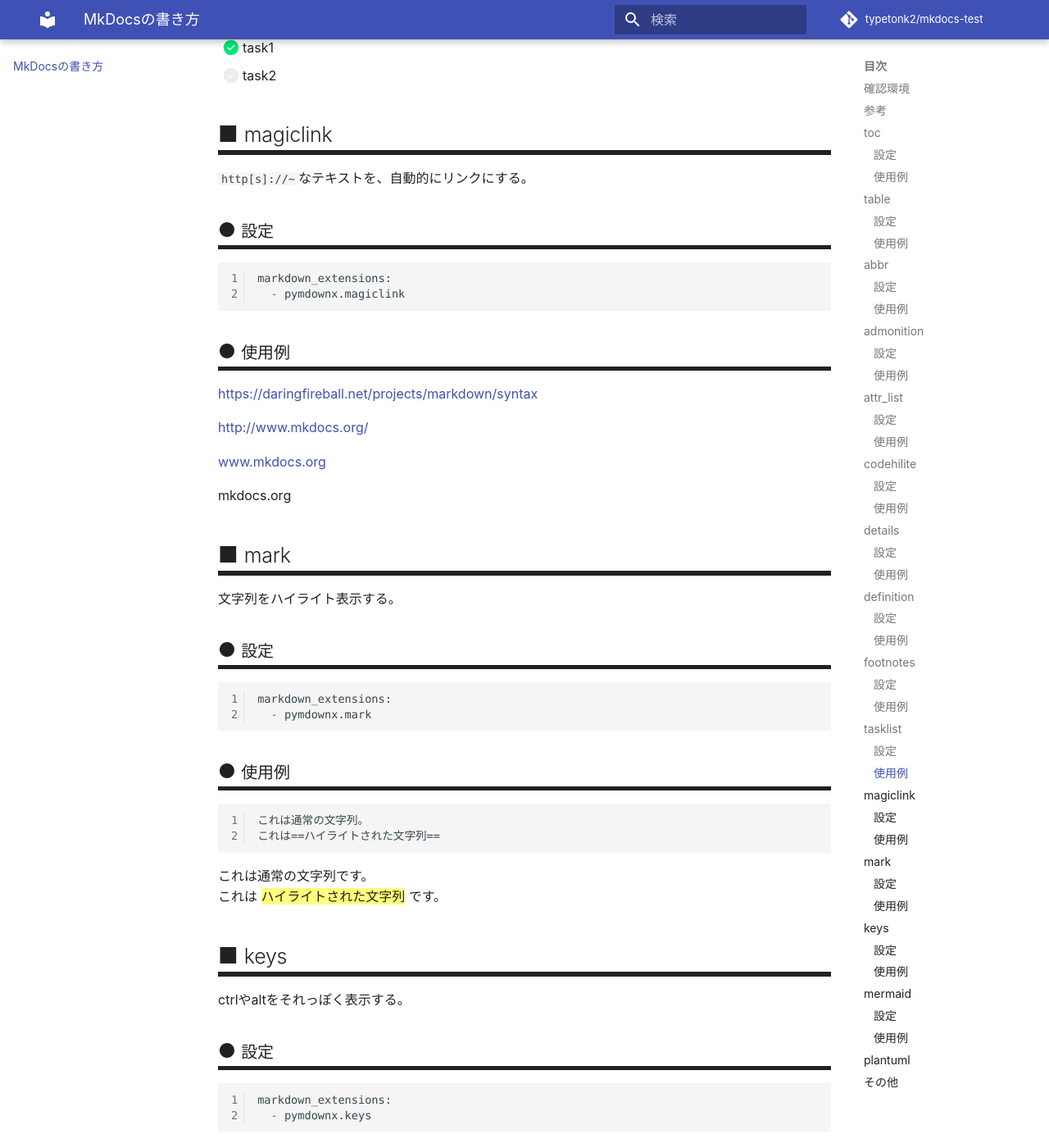
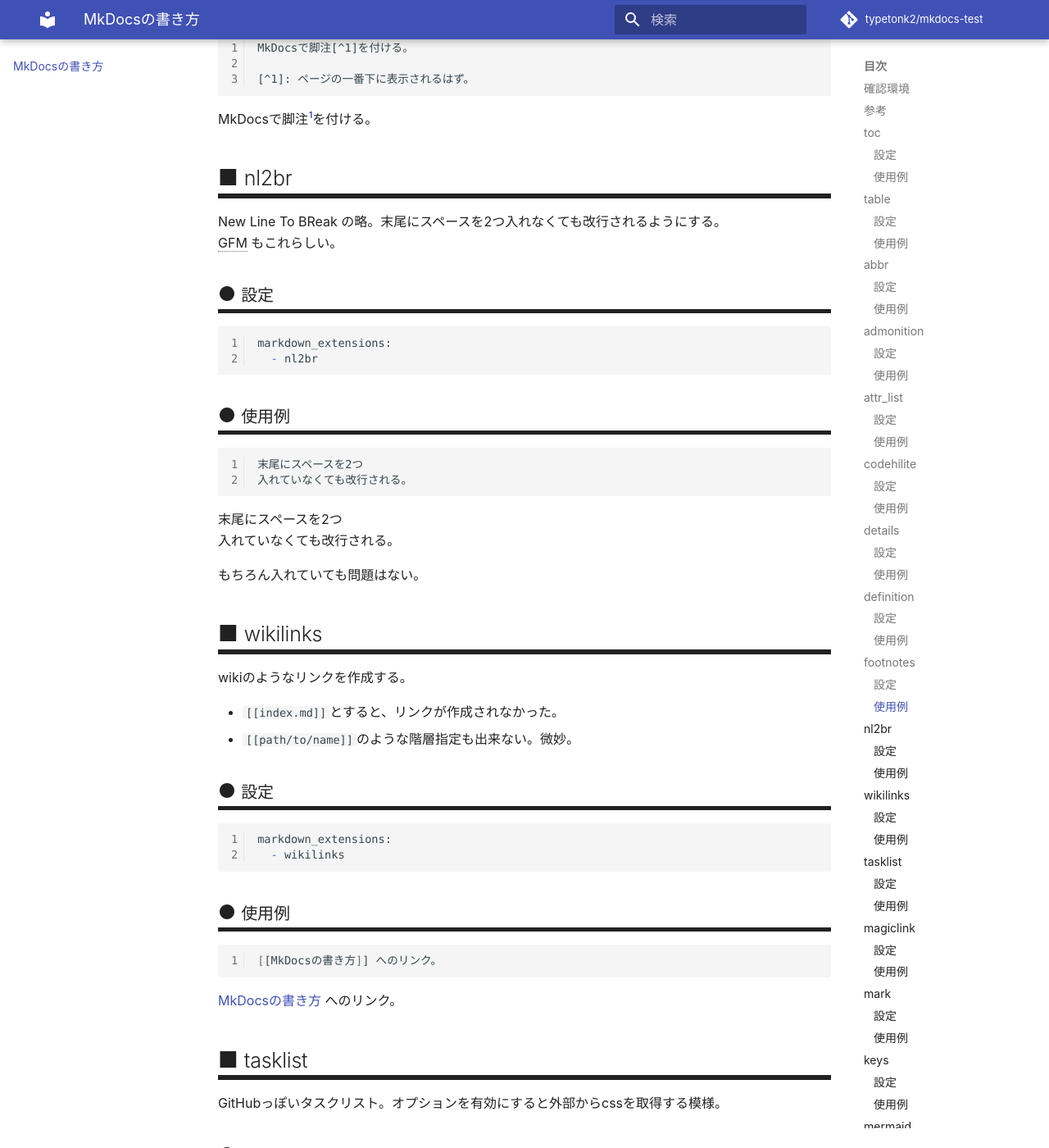
Before and after one commit to typetonk2/mkdocs-test, an MkDocs documentation site: the page built from docs/MkDocsの書き方.md, in a window 1280 px wide and 1400 px high, scrolled down 8366 px. Shown: the whole window at 82% size. Built offline with MkDocs 1.6.1 and Material for MkDocs 9.7.7, drawn with Linux system fonts in a browser that asks for light colours; nearby versions of some CDN libraries; some web fonts are replaced; library files that are not in the unit come from our copies; a script that is not in the unit is left out; comment, search, counter and statistics services are not loaded; some of the changed text lies outside the part shown.

Commit message:
Some updates. - Add wikilinks example. - Add nl2br example. - Update codehilite example.

````diff
--- a/docs/MkDocsの書き方.md
+++ b/docs/MkDocsの書き方.md
@@ -255,11 +255,37 @@
 
 ### 使用例
 
+html
+
+```
+  ```html
+  <i class="test">foobar</i>
+  ```
+```
+
 ```html
 <i class="test">foobar</i>
 ```
 
-```python
+python + 任意行のハイライト
+
+```
+  ```python hl_lines="3 5"
+  from datetime import datetime
+
+  now = datetime.now()
+  mm = str(now.month)
+  dd = str(now.day)
+  yyyy = str(now.year)
+  hour = str(now.hour)
+  mi = str(now.minute)
+  ss = str(now.second)
+
+  print mm + "/" + dd + "/" + yyyy + " " + hour + ":" + mi + ":" + ss
+  ```
+```
+
+```python hl_lines="3 5"
 from datetime import datetime
 
 now = datetime.now()
@@ -272,6 +298,7 @@
 
 print mm + "/" + dd + "/" + yyyy + " " + hour + ":" + mi + ":" + ss
 ```
+
 
 ## details
 
@@ -342,6 +369,54 @@
 MkDocsで脚注[^1]を付ける。
 
 [^1]: ページの一番下に表示されるはず。
+
+## nl2br
+
+New Line To BReak の略。末尾にスペースを2つ入れなくても改行されるようにする。
+GFM もこれらしい。
+
+*[GFM]: GitHub Flavored Markdown
+
+### 設定
+
+```
+markdown_extensions:
+  - nl2br
+```
+
+### 使用例
+
+```
+末尾にスペースを2つ
+入れていなくても改行される。
+```
+
+末尾にスペースを2つ
+入れていなくても改行される。
+
+もちろん入れていても問題はない。
+
+## wikilinks
+
+wikiのようなリンクを作成する。
+
+* `[[index.md]]`とすると、リンクが作成されなかった。
+* `[[path/to/name]]`のような階層指定も出来ない。微妙。
+
+### 設定
+
+```
+markdown_extensions:
+  - wikilinks
+```
+
+### 使用例
+
+```
+[[MkDocsの書き方]] へのリンク。
+```
+
+[[MkDocsの書き方]] へのリンク。
 
 ## tasklist
 
--- a/mkdocs.yml
+++ b/mkdocs.yml
@@ -44,6 +44,7 @@
   - abbr
   - attr_list
   - def_list
+  - nl2br
   - tables
   - footnotes
   - fenced_code
````
